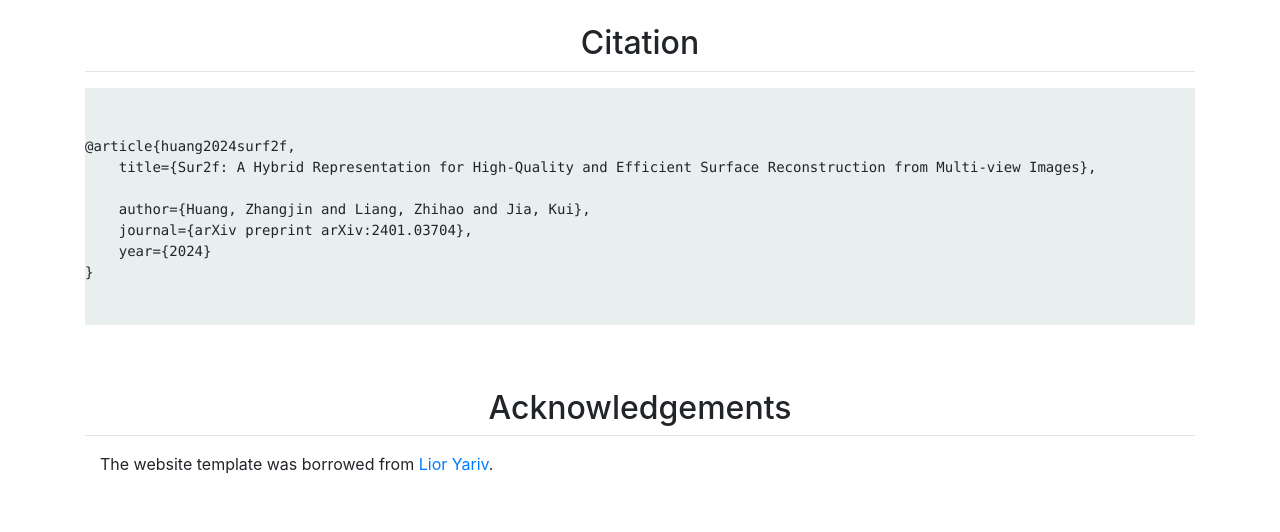
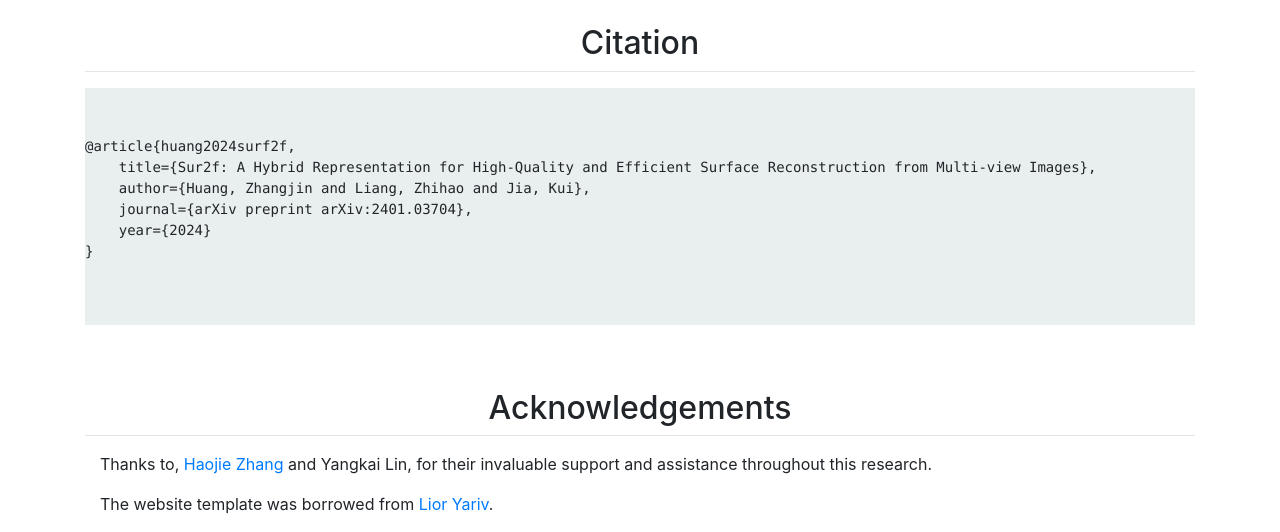
Before and after one commit to Huang-ZhangJin/huang-zhangjin.github.io, a Jekyll site: the page project-pages/sur2f.html, which Jekyll copies as it is, in a window 1280 px wide and 900 px high, scrolled down 6383 px, cut to the strip 368-900 px from the top of the window. Built offline with Jekyll 4.4.1, drawn with Linux system fonts in a browser that asks for light colours; before the commit the page ends 7243 px from its top, so only the background shows below that.

Commit message:
update info Jul 13 2024

```diff
--- a/project-pages/sur2f.html
+++ b/project-pages/sur2f.html
@@ -224,11 +224,11 @@
                         <pre>
 <code>@article{huang2024surf2f,
     title={Sur2f: A Hybrid Representation for High-Quality and Efficient Surface Reconstruction from Multi-view Images},
-    <!-- author={Huang, Zhangjin and Liang, Zhihao and Zhang, Haojie and Lin Yangkai and Jia, Kui}, -->
     author={Huang, Zhangjin and Liang, Zhihao and Jia, Kui},
     journal={arXiv preprint arXiv:2401.03704},
     year={2024}
 }</code>
+<!-- author={Huang, Zhangjin and Liang, Zhihao and Zhang, Haojie and Lin Yangkai and Jia, Kui}, -->
 <!-- <code>Coming Soon!</code> -->
                     </div>
                 </div>
@@ -247,6 +247,9 @@
                     <hr style="margin-top:0px">
                     <div class="col-12 text-center">
                         <p class="text-left">
+                            Thanks to, <a href="https://zhang-haojie.github.io/">Haojie Zhang</a> and Yangkai Lin, for their invaluable support and assistance throughout this research.
+                        </p>
+                        <p class="text-left">
                             The website template was borrowed from <a href="https://lioryariv.github.io/idr/">Lior Yariv</a>.
                         </p>
                     </div>
```
